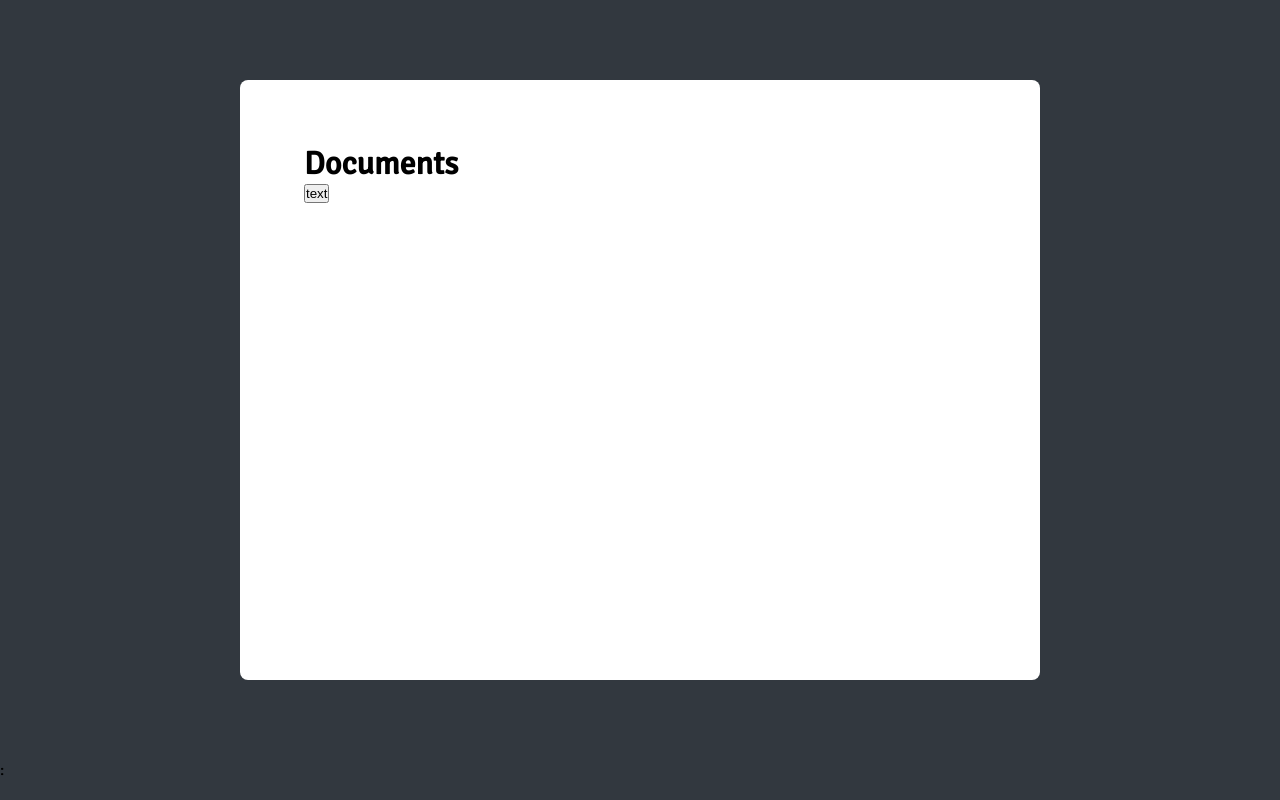
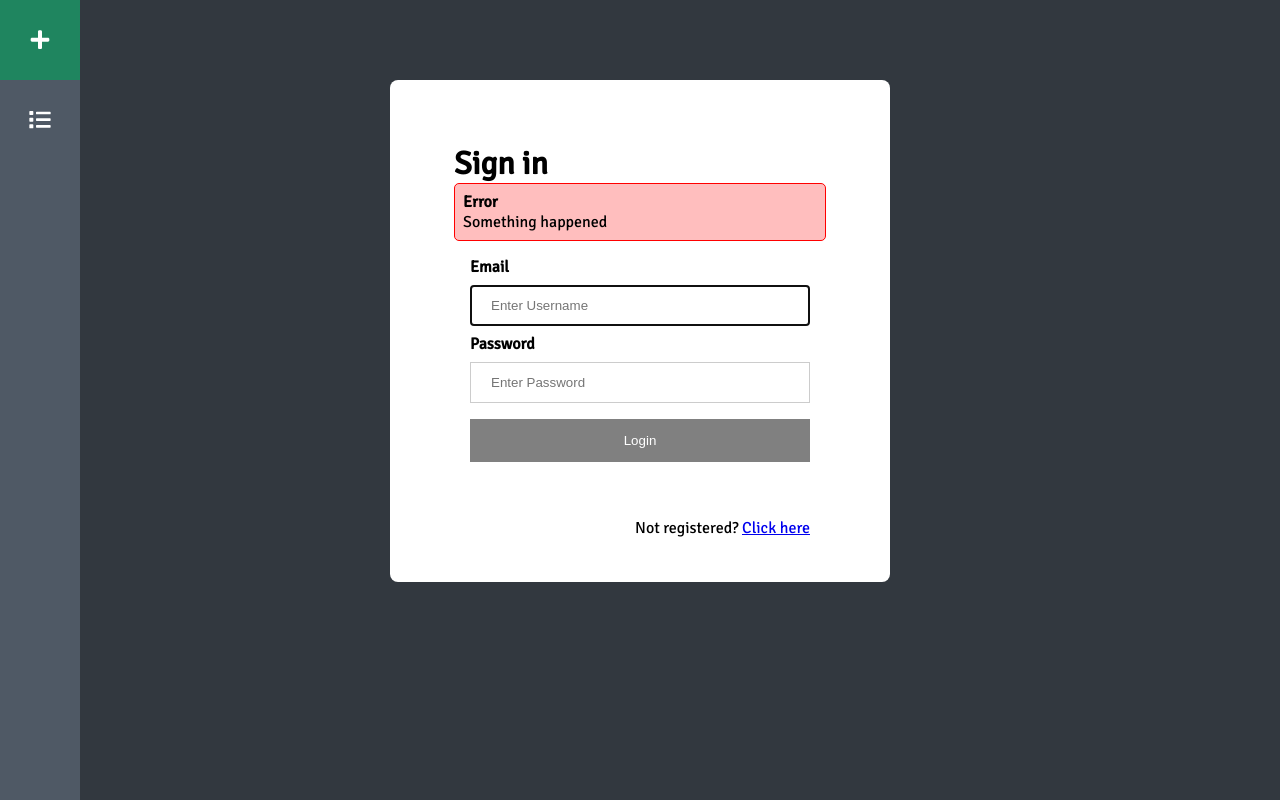
Before and after one commit to abberadhi/jsramverk, a React (Create React App) app: page /signin in a window 1280 px wide. Built offline with nearby package versions, Linux system fonts and the light colour scheme; no server answers.

Commit message:
sign in page with error message

```diff
--- a/src/App.js
+++ b/src/App.js
@@ -11,15 +11,13 @@ import auth from './utils/auth';
 import axios from 'axios';
 
 
-
 function App () {
     // axios.defaults.baseURL = 'https://jsramverk-editor-abra19.azurewebsites.net';
     axios.defaults.baseURL = 'http://localhost:1337';
 
     return (
         <Router>
-            {auth.isAuthenticated() ? <Nav
-            ></Nav> : null}
+            <Nav></Nav>
 
             <Route path={url("/signin")} exact component={SignIn}></Route> :
             <ProtectedRoute path={url("/")} exact component={Home}></ProtectedRoute>
--- a/src/Pages/SignIn.js
+++ b/src/Pages/SignIn.js
@@ -3,22 +3,48 @@ import axios from 'axios';
 import { Link } from 'react-router-dom';
 import DateUtils from '../utils/DateUtils';
 import Loader from '../components/Loader';
-import { FontAwesomeIcon } from '@fortawesome/react-fontawesome'
-import { faTrash, faFile } from '@fortawesome/free-solid-svg-icons'
 import url from '../utils/url';
 import auth from '../utils/auth';
 
 
 function SignIn (props) {
+    const [email, setEmail] = useState("");
+    const [password, setPassword] = useState("");
+    const [errMsg, setErrMsg] = useState(null);
+
+    function handleSubmit(event) {
+        event.preventDefault();
+
+
+    }
+
+    function validateForm() {
+        return email.length > 0 && password.length > 0;
+    }
+
     return (
-        <div className="Home">
-            <h1>Documents</h1>
-            <button onClick={
-                () => {
-                    auth.login()
-                    props.history.push("/")
-                }
-            }> text</button>
+        <div className="signin">
+            <h1>Sign in</h1>
+            <div className="errMsg"><h4>Error</h4>
+            <p>Something happened</p>
+            </div>
+
+            <form onSubmit={handleSubmit}>
+                <div className="container">
+                    <label for="uname"><b>Email</b></label>
+                    <input autoFocus onChange={(e) => setEmail(e.target.value)} type="email" placeholder="Enter Username" name="uname" required></input>
+
+                    <label for="psw"><b>Password</b></label>
+                    <input type="password" onChange={(e) => setPassword(e.target.value)} placeholder="Enter Password" name="psw" required></input>
+
+                    <button type="submit" disabled={!validateForm()}>Login</button>
+                </div>
+                <div class="container">
+                    {/* <button type="button" class="cancelbtn">Cancel</button> */}
+                    <span class="psw">Not registered? <a href="#">Click here</a></span>
+                </div>
+            </form>
+
         </div>
     );
 }
--- a/src/index.css
+++ b/src/index.css
@@ -240,3 +240,80 @@ input[type="text"].input:focus {
   font-size: 2em;
   cursor: pointer;
 }
+
+.signin {
+  max-width: 500px;
+  min-height: 60px;
+  background-color: white;
+  color: black;
+  border-radius: 0.5em;
+
+  margin: 5em auto;
+  padding: 4em;
+}
+
+.signin input[type=email], .signin  input[type=password] {
+  width: 100%;
+  padding: 12px 20px;
+  margin: 8px 0;
+  display: inline-block;
+  border: 1px solid #ccc;
+  box-sizing: border-box;
+}
+
+.signin button {
+  background-color: #04AA6D;
+  color: white;
+  padding: 14px 20px;
+  margin: 8px 0;
+  border: none;
+  cursor: pointer;
+  width: 100%;
+}
+
+.signin button:hover {
+  opacity: 0.8;
+}
+
+.signin button:disabled {
+  background-color: gray;
+}
+
+
+.signin .imgcontainer {
+  text-align: center;
+  margin: 24px 0 12px 0;
+}
+
+.signin img.avatar {
+  width: 40%;
+  border-radius: 50%;
+}
+
+.signin .container {
+  padding: 16px;
+}
+
+.signin span.psw {
+  float: right;
+  padding-top: 16px;
+}
+
+.signin .errMsg {
+  background-color: rgb(255, 190, 190);
+  padding: 0.5em;
+  border: red solid 1px;
+  border-radius: 5px;
+}
+
+
+/* Change styles for span and cancel button on extra small screens */
+@media screen and (max-width: 300px) {
+  .signin span.psw {
+     display: block;
+     float: none;
+  }
+  .signin .cancelbtn {
+     width: 100%;
+  }
+}
```
